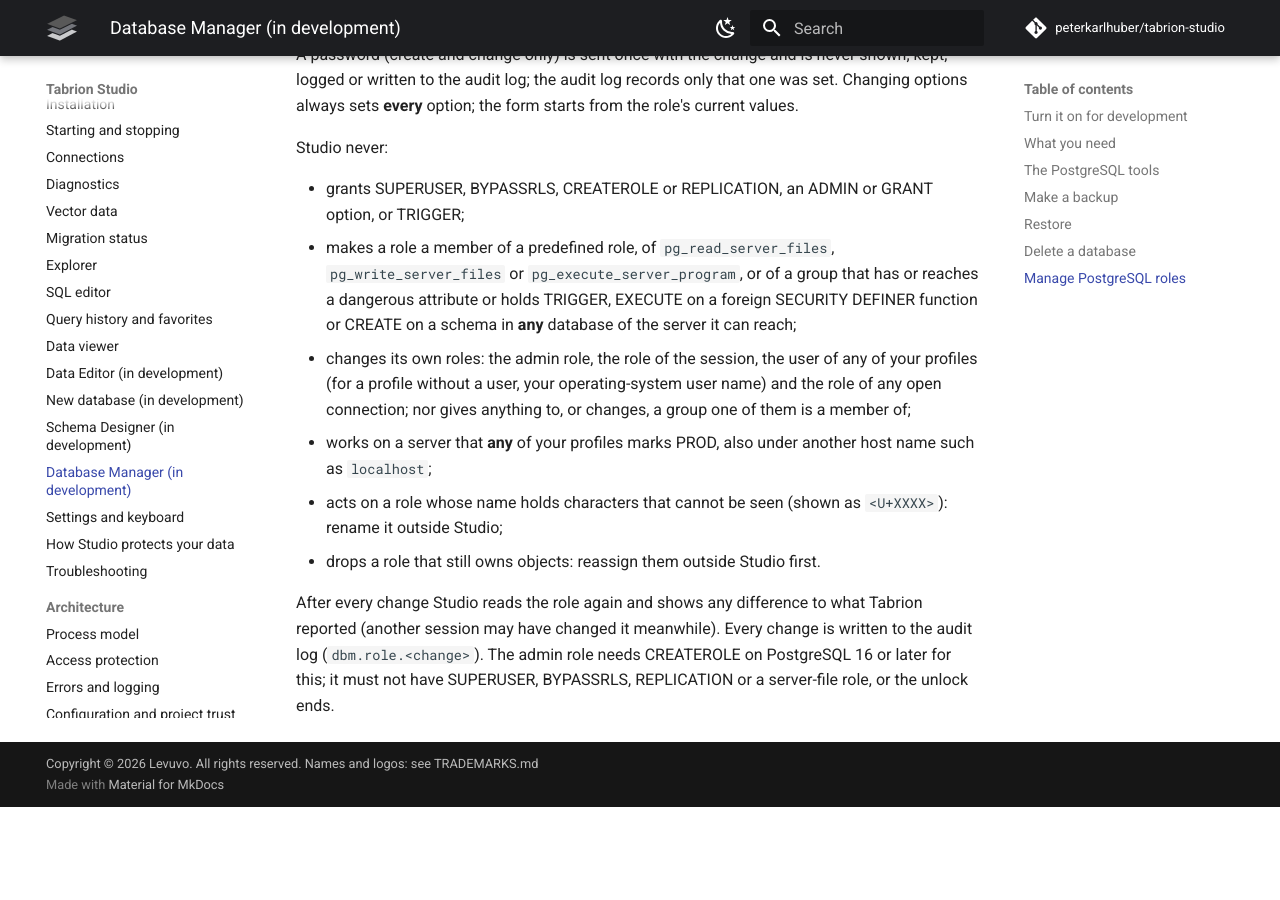
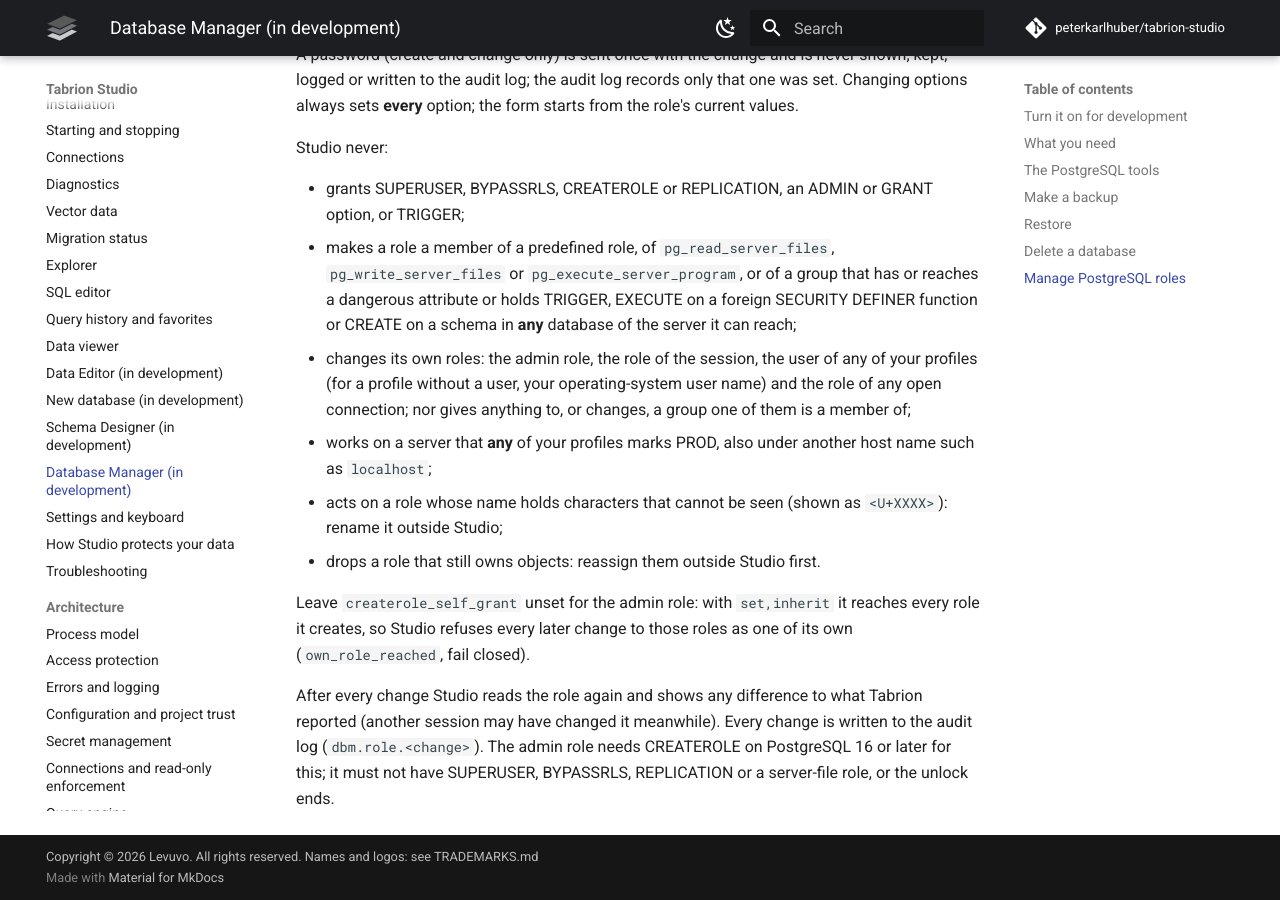
Before and after one commit to peterkarlhuber/tabrion-studio, an MkDocs documentation site: the page built from docs/guide/database-manager.md, in a window 1280 px wide and 900 px high, scrolled down 5092 px. Built offline with MkDocs 1.6.1 and Material for MkDocs 9.7.7, drawn with Linux system fonts in a browser that asks for light colours; comment, search, counter and statistics services are not loaded; before the commit the page ends 5899 px from its top, so only the background shows below that.

Commit message:
Guide: leave createrole_self_grant unset for the admin role
Review info of #149: with createrole_self_grant = 'set,inherit' the admin
role reaches every role it creates, so Studio refuses later changes to
them as own_role_reached (fail closed).

Co-Authored-By: Claude Opus 5.5 <noreply@anthropic.com>
Claude-Session: https://claude.ai/code/session_011tY7TC7Nu5VGro3DJGJcv8

```diff
--- a/docs/guide/database-manager.md
+++ b/docs/guide/database-manager.md
@@ -199,6 +199,9 @@ Studio never:
 - acts on a role whose name holds characters that cannot be seen (shown as `<U+XXXX>`): rename it outside Studio;
 - drops a role that still owns objects: reassign them outside Studio first.
 
+Leave `createrole_self_grant` unset for the admin role: with `set,inherit` it reaches every role it creates, so
+Studio refuses every later change to those roles as one of its own (`own_role_reached`, fail closed).
+
 After every change Studio reads the role again and shows any difference to what Tabrion reported (another session may
 have changed it meanwhile). Every change is written to the audit log (`dbm.role.<change>`). The admin role needs
 CREATEROLE on PostgreSQL 16 or later for this; it must not have SUPERUSER, BYPASSRLS, REPLICATION or a server-file
```
Also changed, not shown: CHANGELOG.md (+4 -2 lines).
